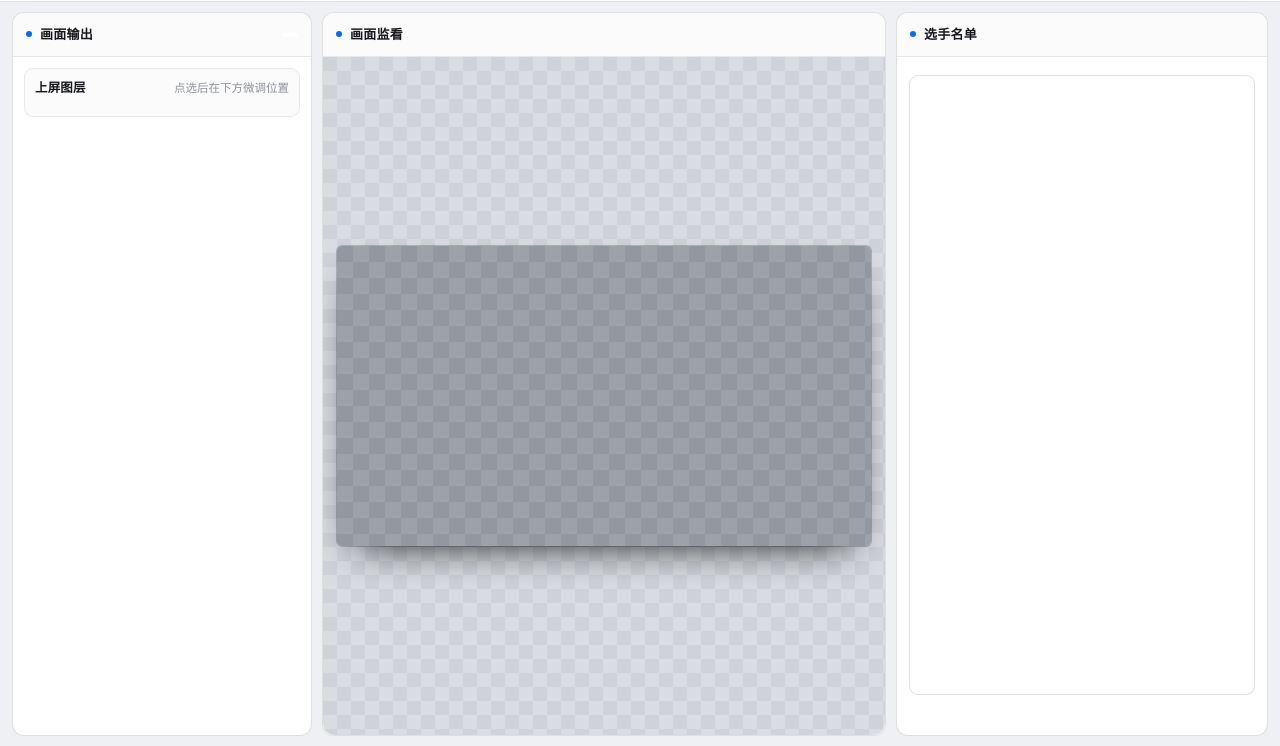
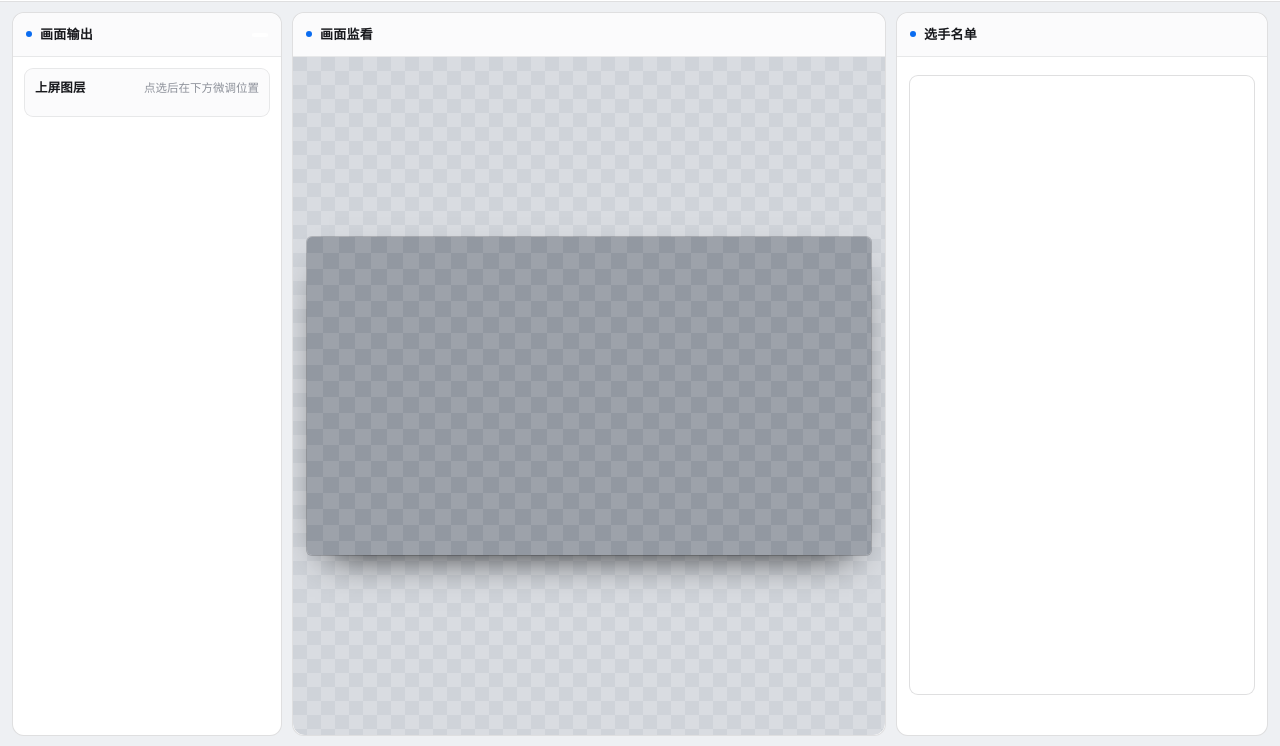
Before and after one commit to Lxithral/YanZhou_Sport_Live_Package_NXT, a website with bundled scripts: page public/control.html in a window 1280 px wide. Shown: the part 54-800 px from the top of the page. Built offline with nearby package versions, Linux system fonts and the light colour scheme; no server answers.

Commit message:
左侧画面输出栏收窄

```diff
--- a/public/control.css
+++ b/public/control.css
@@ -209,7 +209,7 @@ body[data-live="true"] .live-dot { background: var(--live); box-shadow: 0 0 0 3p
 .mobile-nav { display: none; }
 .app-shell {
   flex: 1; min-height: 0; display: grid; gap: 10px; padding: 10px 12px;
-  grid-template-columns: clamp(330px, 21vw, 372px) minmax(0, 1fr) clamp(400px, 26vw, 468px);
+  grid-template-columns: clamp(300px, 18.5vw, 340px) minmax(0, 1fr) clamp(400px, 26vw, 468px);
   grid-template-rows: minmax(0, 1fr);
   grid-template-areas: "output preview work";
 }
@@ -406,7 +406,7 @@ dialog::backdrop { background: var(--backdrop); backdrop-filter: blur(2px); }
 }
 @media (min-width: 1181px) and (max-width: 1500px) {
   .app-shell {
-    grid-template-columns: clamp(300px, 22vw, 330px) minmax(0, 1fr) clamp(372px, 29vw, 412px);
+    grid-template-columns: clamp(270px, 20vw, 304px) minmax(0, 1fr) clamp(372px, 29vw, 412px);
     grid-template-rows: minmax(0, 1fr);
     grid-template-areas: "output preview work";
   }
```
